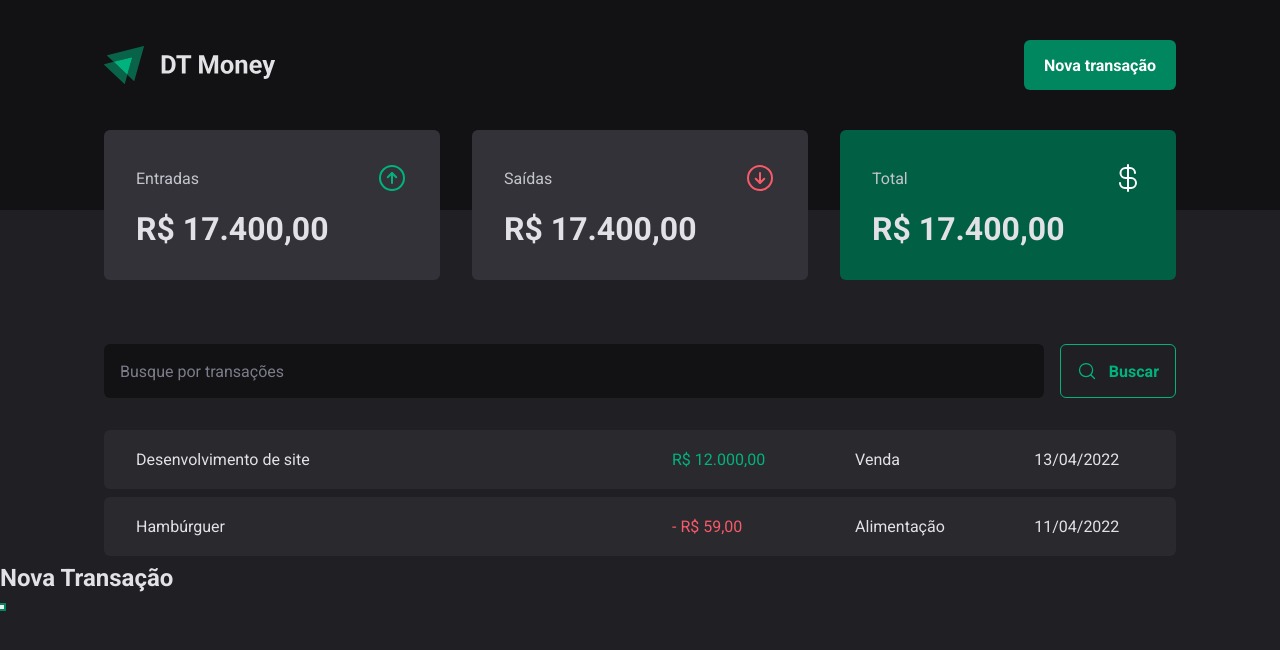
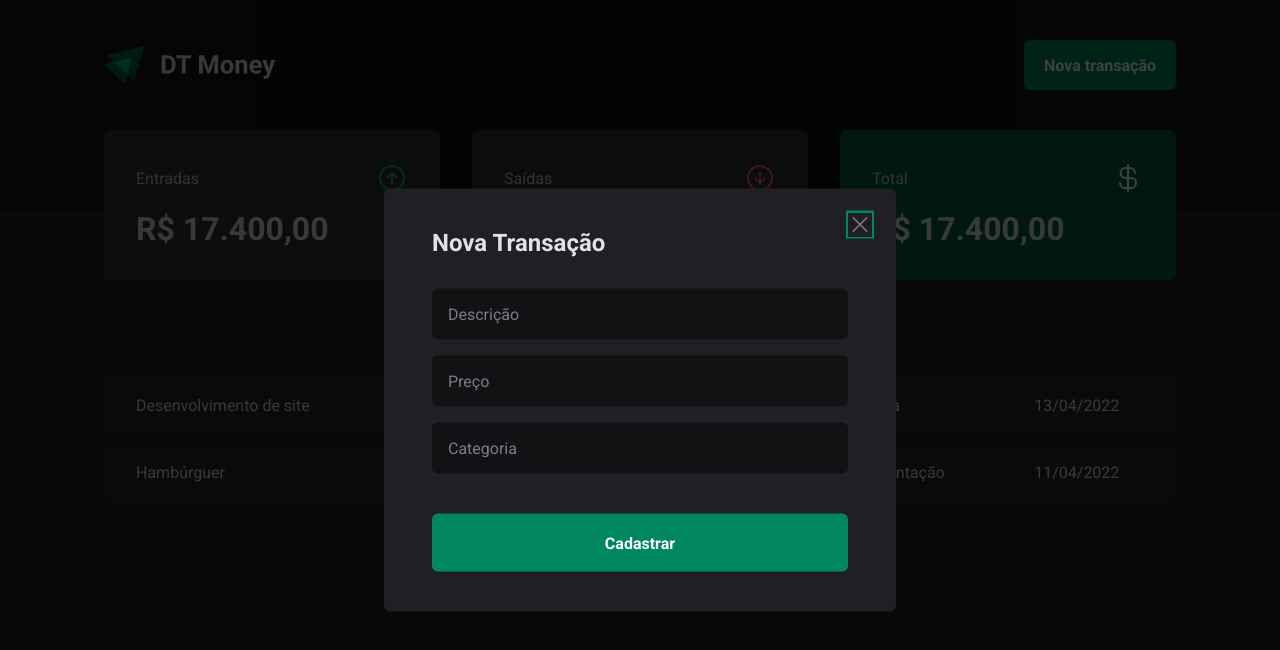
Before and after one commit to regianemr/DTMoney-Rocket-Seat, a React (Vite) app: page / in a window 1280 px wide. Both pictures are taken after a click on the button "Nova transação". Shown: the top 650 px of the page. Built offline with nearby package versions, Linux system fonts and the light colour scheme.

Commit message:
construindo modal de nova transacao

```diff
--- a/src/components/Header/index.tsx
+++ b/src/components/Header/index.tsx
@@ -2,6 +2,7 @@
 
 import logoImg from '../../assets/Logo.svg'
 import * as  Dialog  from "@radix-ui/react-dialog";
+import { NewTransactionModal } from "../NewTransactionModal";
 
 export function Header() {
     return (
@@ -14,14 +15,8 @@
                     <Dialog.Trigger asChild>
                         <NewTransactionButton>Nova transação</NewTransactionButton>
                     </Dialog.Trigger>
-                    <Dialog.Portal>
-                        <Dialog.Overlay />
-                        <Dialog.Content>
-                            <Dialog.Title>Nova Transação</Dialog.Title>
 
-                            <Dialog.Close />
-                        </Dialog.Content>
-                    </Dialog.Portal>
+                    <NewTransactionModal />
                 </Dialog.Root>
             </HeaderContent>
         </HeaderContainer>
--- /dev/null
+++ b/src/components/NewTransactionModal/index.tsx
@@ -0,0 +1,31 @@
+import * as  Dialog  from "@radix-ui/react-dialog";
+import { CloseButton, Content, Overlay } from './styles'
+import { X } from "phosphor-react";
+
+export function NewTransactionModal() {
+    return (
+        <Dialog.Portal>
+            <Overlay />
+            <Content>
+                <Dialog.Title>Nova Transação</Dialog.Title>
+
+                <CloseButton>
+                    <X  size={24}/>
+                </CloseButton>
+
+                <form action="">
+                    <input type="text" placeholder="Descrição" required />
+                    <input type="number" placeholder="Preço" required />
+                    <input type="text" placeholder="Categoria" required />
+
+                    <button type="submit">
+                        Cadastrar
+                    </button>
+
+                </form>
+
+
+            </Content>
+        </Dialog.Portal>
+    )
+}
--- /dev/null
+++ b/src/components/NewTransactionModal/styles.ts
@@ -0,0 +1,71 @@
+import styled from "styled-components";
+import * as  Dialog  from "@radix-ui/react-dialog";
+
+
+export const Overlay = styled(Dialog.Overlay)`
+    position: fixed;
+    width: 100vw;
+    height: 100vh;
+    inset: 0;
+    background: rgba(0, 0, 0, 0.75);
+`
+export const Content = styled(Dialog.Content)`
+    min-width: 32rem;
+    border-radius: 6px;
+    padding: 2.5rem 3rem;
+    background: ${props => props.theme["gray-800"]};
+
+    /* centralizando conteudo */
+    position: fixed;
+    top: 50%;
+    left: 50%;
+    transform: translate(-50%, -50%);
+
+    form {
+        margin-top: 2rem;
+
+        display: flex;
+        flex-direction: column;
+        gap: 1rem;
+
+        input {
+            border-radius: 6px;
+            border: 0;
+            background: ${props => props.theme['gray-900']};
+            color: ${props => props.theme['gray-300']};
+            padding: 1rem;
+
+            &::placeholder {
+                color: ${props => props.theme['gray-500']};
+            }
+        }
+
+        button[type="submit"] {
+            height: 58px;
+            border: 0;
+            background: ${props => props.theme['green-500']};
+            color: ${props => props.theme.white};
+            font-weight: bold;
+            padding: 0 1.25rem;
+            border-radius: 6px;
+            margin-top: 1.5rem;
+            cursor: pointer;
+
+            &:hover {
+                background: ${props => props.theme['green-700']};
+                transition: background-color 0.2s;
+            }
+        }
+    }
+`
+
+export const CloseButton = styled(Dialog.Close)`
+    position: absolute;
+    background: transparent;
+    border: 0;
+    top: 1.5rem;
+    right: 1.5rem;
+    line-height: 0;
+    cursor: pointer;
+    color: ${props => props.theme['gray-500']};
+`
--- a/src/pages/Transactions/components/SearchForm/index.tsx
+++ b/src/pages/Transactions/components/SearchForm/index.tsx
@@ -1,10 +1,11 @@
 import { MagnifyingGlass } from "phosphor-react";
-import { SearchFormContainer } from "./styles";
+import { SearchFormContainer } from './styles'
 
 export function SearchForm() {
     return (
         <SearchFormContainer>
             <input type="text" placeholder="Busque por transações" />
+
             <button type="submit">
                 <MagnifyingGlass size={20} />
                 Buscar
--- a/src/pages/Transactions/index.tsx
+++ b/src/pages/Transactions/index.tsx
@@ -1,6 +1,6 @@
 import { Header } from "../../components/Header";
 import { Summary } from "../../components/Header/Summary";
-import { SearchForm } from "./components/SearchForm";
+import { SearchFormContainer } from "./components/SearchForm/styles";
 import { PriceHighlight, TransactionsContainer, TransactionsTable } from "./styles";
 
 export function Transactions() {
@@ -10,7 +10,7 @@
             <Summary />
 
             <TransactionsContainer>
-                <SearchForm />
+                <SearchFormContainer />
 
                 <TransactionsTable>
                     <tbody>
```
